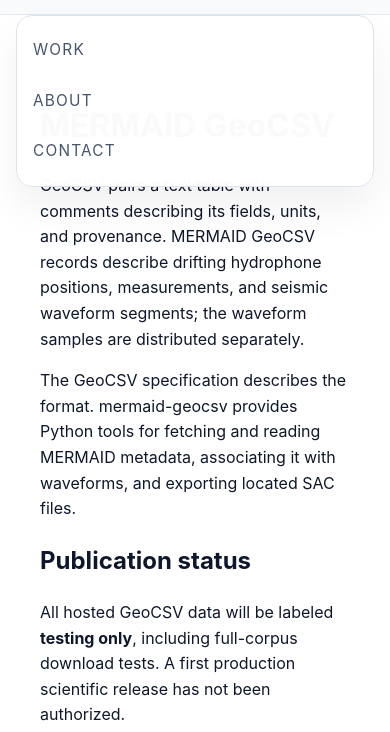
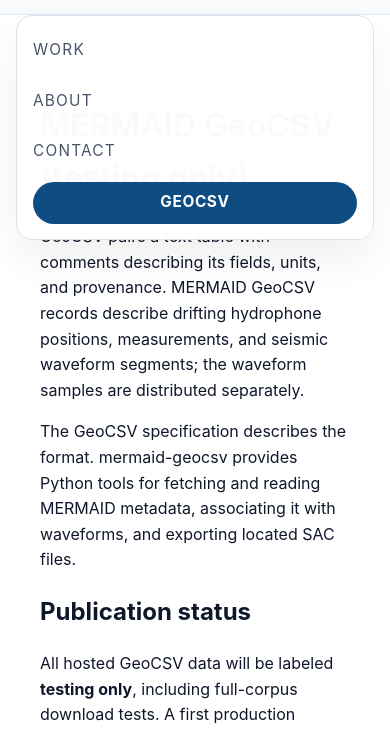
Before and after one commit to Bathymetrix/bathymetrix-site, a plain HTML site: page geocsv/index.html in a window 390 px wide. Both pictures are taken after a click on the button "Open navigation". Shown: the part 58-790 px from the top of the page. Drawn offline with Linux system fonts and the light colour scheme.

Commit message:
site: add GeoCSV navigation CTA

```diff
--- a/css/styles.css
+++ b/css/styles.css
@@ -83,6 +83,19 @@ ul { margin: 0; padding-left: 1.2rem; }
 .site-nav a:hover,
 .site-nav a[aria-current="page"] {
   color: var(--text);
+}
+.site-nav a.nav-cta {
+  padding: 0.55rem 1rem;
+  border-radius: 999px;
+  background: var(--accent);
+  color: #fff;
+  font-weight: 700;
+  letter-spacing: 0.04em;
+}
+.site-nav a.nav-cta:hover,
+.site-nav a.nav-cta:focus-visible {
+  background: #0b3b65;
+  color: #fff;
 }
 .nav-toggle {
   display: none;
@@ -733,6 +746,11 @@ textarea:focus {
     padding: 0.8rem 1rem;
     width: 100%;
   }
+  .site-nav a.nav-cta {
+    width: calc(100% - 2rem);
+    margin: 0.35rem 1rem;
+    text-align: center;
+  }
   .footer-links {
     gap: 0.8rem 1rem;
   }
--- a/geocsv/index.html
+++ b/geocsv/index.html
@@ -6,8 +6,8 @@
   <link rel="icon" type="image/svg+xml" href="/favicon/favicon.svg">
   <link rel="icon" href="/favicon/favicon.ico" sizes="any">
   <link rel="icon" type="image/png" sizes="32x32" href="/favicon/favicon-32x32.png">
-  <title>MERMAID GeoCSV | Bathymetrix</title>
-  <meta name="description" content="MERMAID GeoCSV metadata, reproducible releases, and Python access.">
+  <title>MERMAID GeoCSV (testing only) | Bathymetrix</title>
+  <meta name="description" content="Learn about MERMAID GeoCSV metadata and Python access. Hosted data are available for testing only; production publication is not authorized.">
   <link rel="canonical" href="https://bathymetrix.com/geocsv/">
   <link rel="stylesheet" href="/css/styles.css">
 </head>
@@ -21,12 +21,12 @@
       <span></span><span></span><span></span>
     </button>
     <nav class="site-nav" aria-label="Main navigation" data-nav>
-      <ul><li><a href="/work.html">Work</a></li><li><a href="/about.html">About</a></li><li><a href="/contact.html">Contact</a></li></ul>
+      <ul><li><a href="/work.html">Work</a></li><li><a href="/about.html">About</a></li><li><a href="/contact.html">Contact</a></li><li><a class="nav-cta" href="index.html">GeoCSV</a></li></ul>
     </nav>
   </div>
 </header>
 <main class="container" style="max-width: 850px; padding: 4rem 1.5rem;">
-  <h1>MERMAID GeoCSV</h1>
+  <h1>MERMAID GeoCSV (testing only)</h1>
   <p>GeoCSV pairs a text table with comments describing its fields, units, and
     provenance. MERMAID GeoCSV records describe drifting hydrophone positions,
     measurements, and seismic waveform segments; the waveform samples are
```
Also changed, not shown: about.html (+1 -0 lines), contact.html (+1 -0 lines), index.html (+1 -0 lines), work.html (+1 -0 lines).
